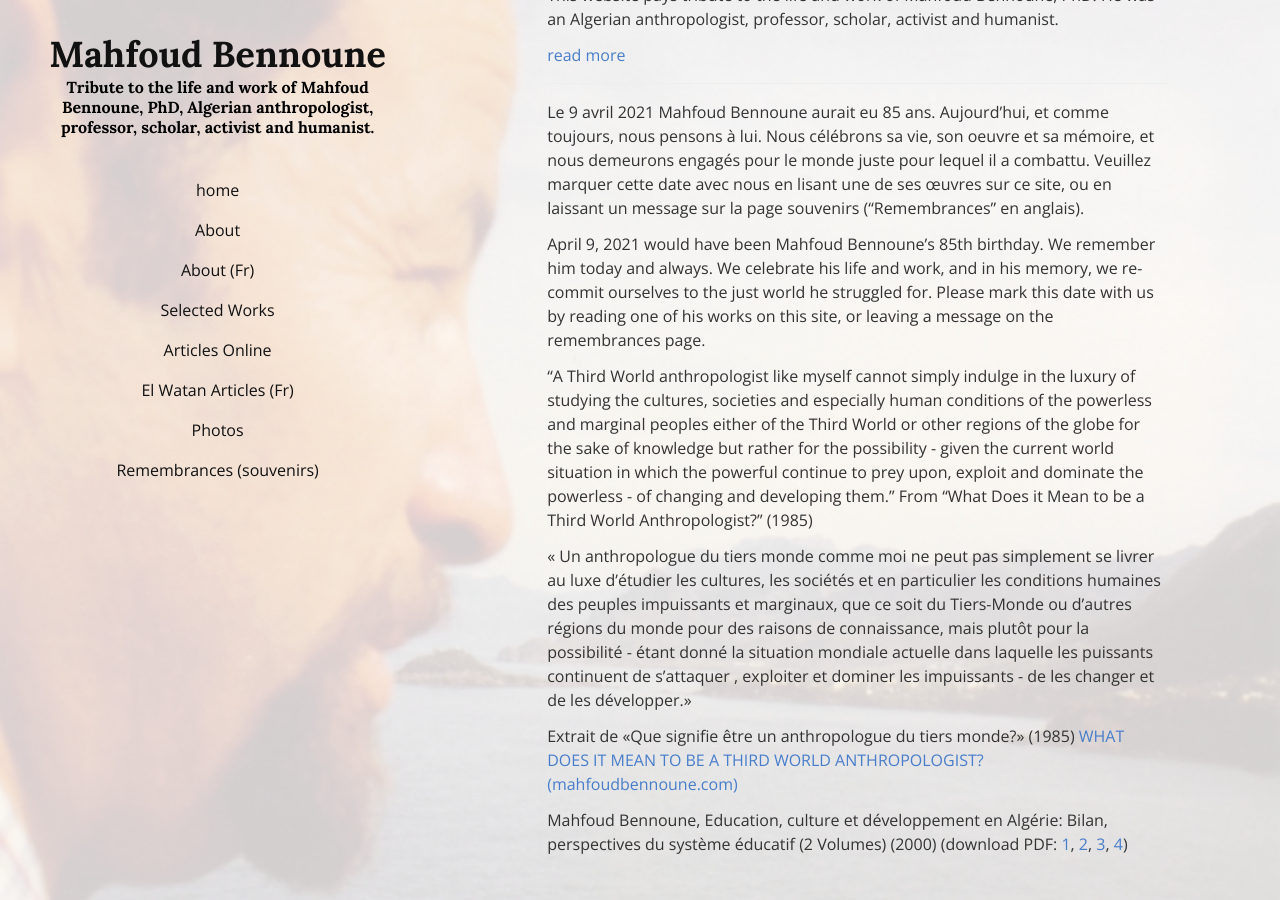
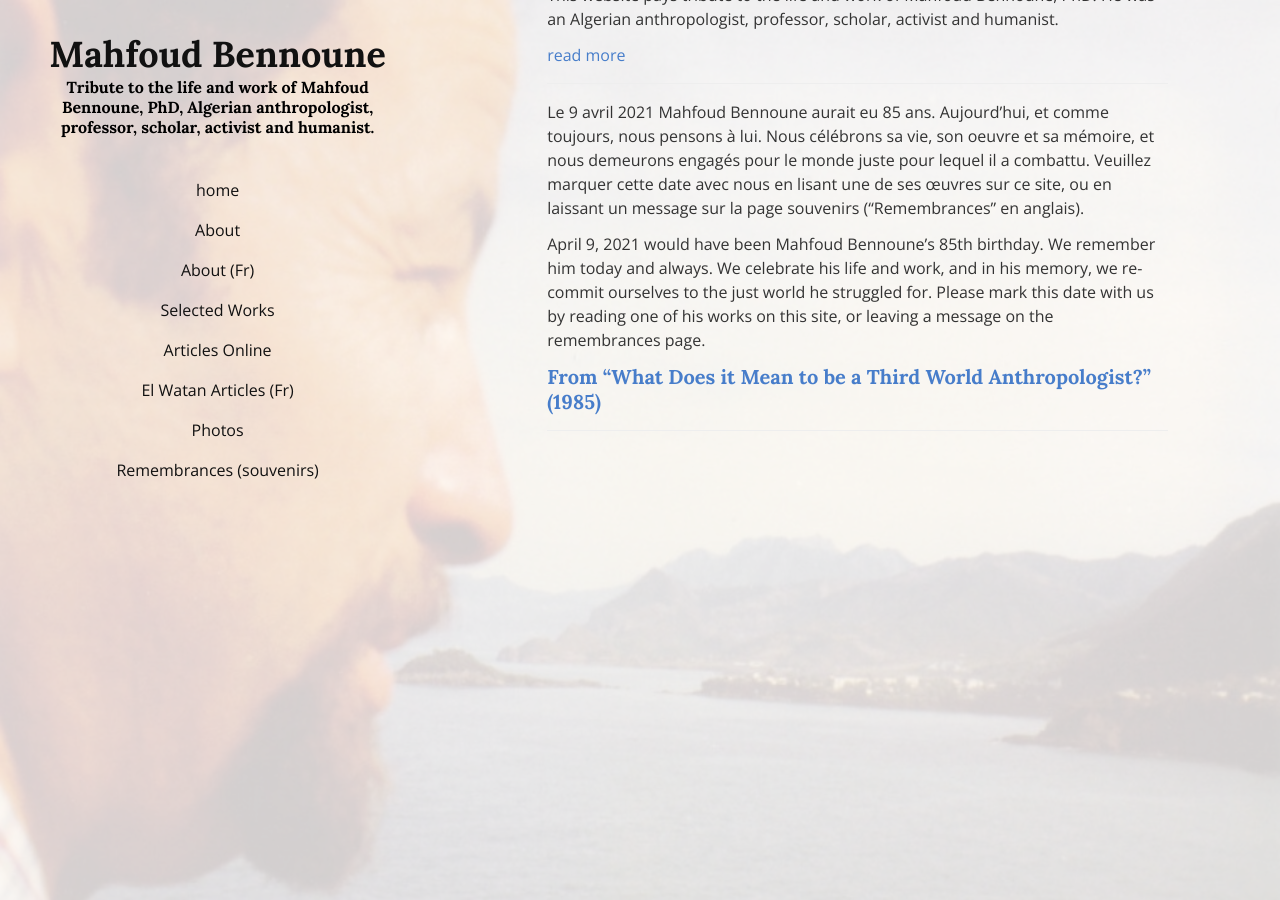
Before and after one commit to sonnetmedia/mahfoudbennoune.com, a Jekyll site: the page built from _landing_pages/home.md, in a window 1280 px wide and 900 px high, scrolled down 521 px. Built offline with Jekyll 4.4.1, drawn with Linux system fonts in a browser that asks for light colours.

```diff
--- a/_landing_pages/home.md
+++ b/_landing_pages/home.md
@@ -24,13 +24,3 @@ This website pays tribute to the life and work of Mahfoud Bennoune, PhD.  He was
 Le 9 avril 2021 Mahfoud Bennoune aurait eu 85 ans. Aujourd’hui, et comme toujours, nous pensons à lui. Nous célébrons sa vie, son oeuvre et sa mémoire, et nous demeurons engagés pour le monde juste pour lequel il a combattu. Veuillez marquer cette date avec nous en lisant une de ses œuvres sur ce site, ou en laissant un message sur la page souvenirs (“Remembrances” en anglais).
 
 April 9, 2021 would have been Mahfoud Bennoune’s 85th birthday. We remember him today and always. We celebrate his life and work, and in his memory, we re-commit ourselves to the just world he struggled for.  Please mark this date with us by reading one of his works on this site, or leaving a message on the remembrances page.
-
-“A Third World anthropologist like myself cannot simply indulge in the luxury of studying the cultures, societies and especially human conditions of the powerless and marginal peoples either of the Third World or other regions of the globe for the sake of knowledge but rather for the possibility - given the current world situation in which the powerful continue to prey upon, exploit and dominate the powerless -  of changing and developing them.”
-From “What Does it Mean to be a Third World Anthropologist?” (1985)
-
-« Un anthropologue du tiers monde comme moi ne peut pas simplement se livrer au luxe d’étudier les cultures, les sociétés et en particulier les conditions humaines des peuples impuissants et marginaux, que ce soit du Tiers-Monde ou d’autres régions du monde pour des raisons de connaissance, mais plutôt pour la possibilité - étant donné la situation mondiale actuelle dans laquelle les puissants continuent de s’attaquer , exploiter et dominer les impuissants - de les changer et de les développer.»
-
-Extrait de «Que signifie être un anthropologue du tiers monde?» (1985)
-[WHAT DOES IT MEAN TO BE A THIRD WORLD ANTHROPOLOGIST? (mahfoudbennoune.com)](/assets/files/What-does-it-mean-to-be-a-third-world anthropologist.pdf)
-
-Mahfoud Bennoune, Education, culture et développement en Algérie: Bilan, perspectives du système éducatif (2 Volumes) (2000) (download PDF: [1](https://www.mahfoudbennoune.com/assets/files/Education-culture-development-Mahfoud-Bennoune-Part-1.pdf), [2](https://www.mahfoudbennoune.com/assets/files/Education-culture-development-Mahfoud-Bennoune-Part-2.pdf), [3](https://www.mahfoudbennoune.com/assets/files/Education-culture-development-Mahfoud-Bennoune-Part-3.pdf), [4](https://www.mahfoudbennoune.com/assets/files/Education-culture-development-Mahfoud-Bennoune-Part-4.pdf))
```
Also changed, not shown: _posts/2021-04-06-from-what-does-it-mean-to-be-a-third-world-anthropologist.md (added, +16 -0 lines), _posts/2021-04-06-.md (deleted).
